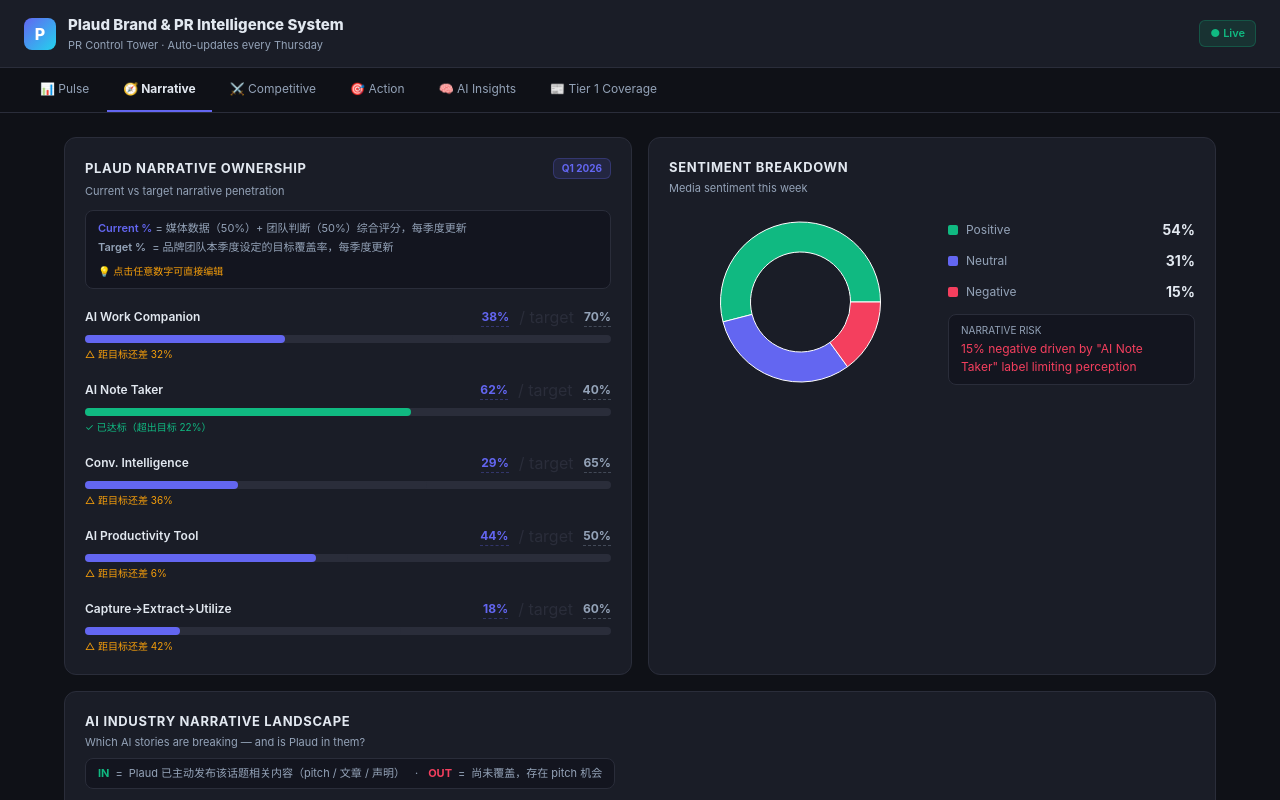
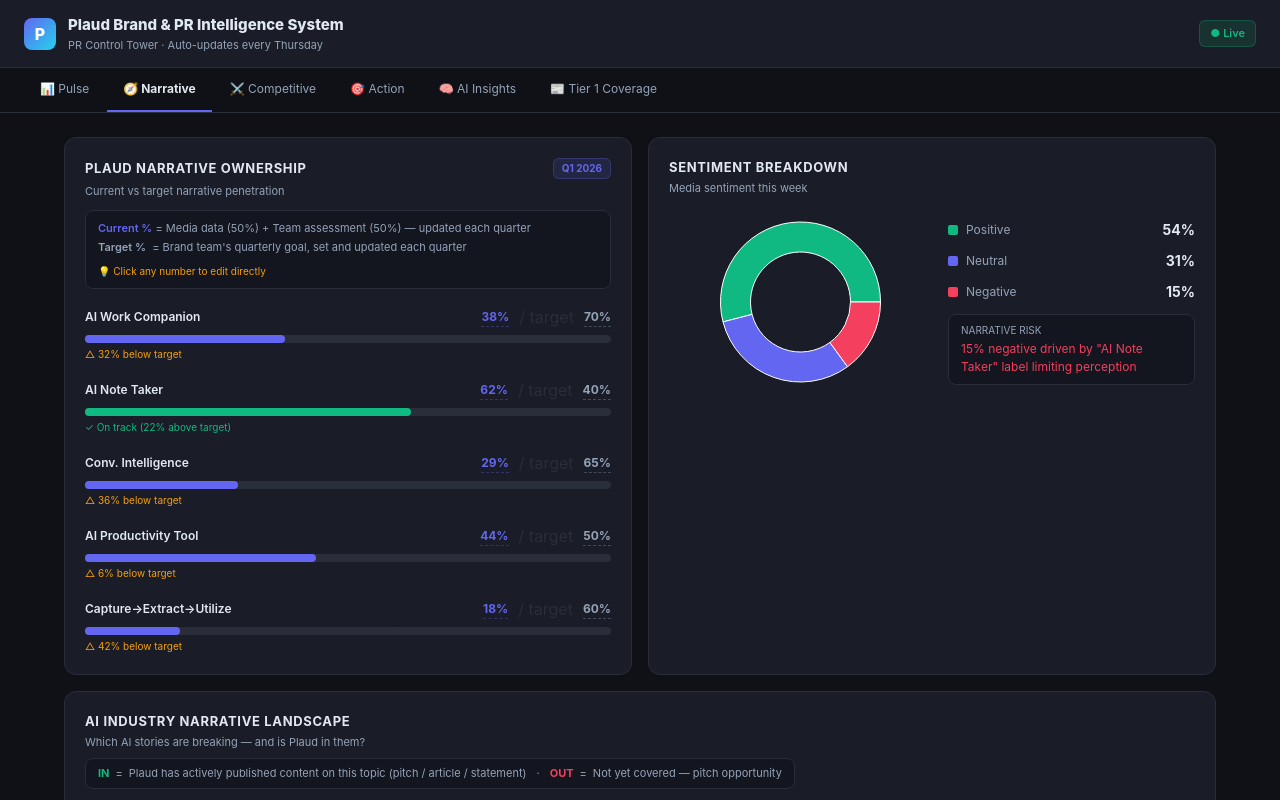
Before and after one commit to elina-gif/plaud-dashboard, a Next.js app: page / in a window 1280 px wide. Both pictures are taken after a click on the button "🧭 Narrative". Shown: the top 800 px of the page. Built offline with nearby package versions, Linux system fonts and the light colour scheme.

Commit message:
fix: all text in English

```diff
--- a/components/Dashboard.tsx
+++ b/components/Dashboard.tsx
@@ -1,3 +1,4 @@
+
 "use client";
 
 import { useState } from "react";
@@ -184,10 +185,10 @@
       <div style={{ color: MUTED, fontSize: 11, marginBottom: 10 }}>Current vs target narrative penetration</div>
 
       {/* 打分说明 */}
-      <div style={{ marginBottom: 16, padding: "8px 12px", background: "#13151f", border: `1px solid ${BORDER}`, borderRadius: 8, fontSize: 11, color: MUTED, lineHeight: 1.8 }}>
-        <div><span style={{ color: ACCENT, fontWeight: 600 }}>Current %</span> = 媒体数据（50%）+ 团队判断（50%）综合评分，每季度更新</div>
-        <div><span style={{ color: MUTED, fontWeight: 600 }}>Target %</span> &nbsp;= 品牌团队本季度设定的目标覆盖率，每季度更新</div>
-        <div style={{ marginTop: 4, color: "#f59e0b", fontSize: 10 }}>💡 点击任意数字可直接编辑</div>
+              <div style={{ marginBottom: 16, padding: "8px 12px", background: "#13151f", border: `1px solid ${BORDER}`, borderRadius: 8, fontSize: 11, color: MUTED, lineHeight: 1.8 }}>
+        <div><span style={{ color: ACCENT, fontWeight: 600 }}>Current %</span> = Media data (50%) + Team assessment (50%) — updated each quarter</div>
+        <div><span style={{ color: MUTED, fontWeight: 600 }}>Target %</span> &nbsp;= Brand team's quarterly goal, set and updated each quarter</div>
+        <div style={{ marginTop: 4, color: "#f59e0b", fontSize: 10 }}>💡 Click any number to edit directly</div>
       </div>
 
       {/* 每行数据 */}
@@ -227,7 +228,7 @@
             </div>
             {/* 达标提示 */}
             <div style={{ marginTop: 4, fontSize: 10, color: row.current>=row.target?"#10b981":"#f59e0b" }}>
-              {row.current>=row.target ? `✓ 已达标（超出目标 ${row.current-row.target}%）` : `△ 距目标还差 ${row.target-row.current}%`}
+              {row.current>=row.target ? `✓ On track (${row.current-row.target}% above target)` : `△ ${row.target-row.current}% below target`}
             </div>
           </div>
         ))}
@@ -329,11 +330,11 @@
           <div style={{ marginTop: 8, display: "inline-flex", alignItems: "center", gap: 6, background: "#13151f", border: `1px solid ${BORDER}`, borderRadius: 8, padding: "6px 12px" }}>
             <span style={{ color: "#10b981", fontSize: 11, fontWeight: 700 }}>IN</span>
             <span style={{ color: MUTED, fontSize: 11 }}>=</span>
-            <span style={{ color: MUTED, fontSize: 11 }}>Plaud 已主动发布该话题相关内容（pitch / 文章 / 声明）</span>
+            <span style={{ color: MUTED, fontSize: 11 }}>Plaud has actively published content on this topic (pitch / article / statement)</span>
             <span style={{ color: MUTED, fontSize: 11, margin: "0 4px" }}>·</span>
             <span style={{ color: "#f43f5e", fontSize: 11, fontWeight: 700 }}>OUT</span>
             <span style={{ color: MUTED, fontSize: 11 }}>=</span>
-            <span style={{ color: MUTED, fontSize: 11 }}>尚未覆盖，存在 pitch 机会</span>
+            <span style={{ color: MUTED, fontSize: 11 }}>Not yet covered — pitch opportunity</span>
           </div>
         </div>
         <div style={{ display: "grid", gridTemplateColumns: "repeat(3,1fr)", gap: 10 }}>
@@ -359,7 +360,7 @@
               </div>
               {t.plaudIn ? (
                 <input
-                  placeholder="填写依据，如：Forbes pitch on AI Work Companion"
+                  placeholder="Add evidence, e.g. Forbes pitch on AI Work Companion"
                   defaultValue={t.evidence}
                   onBlur={e => {
                     const updated = [...topics];
```
